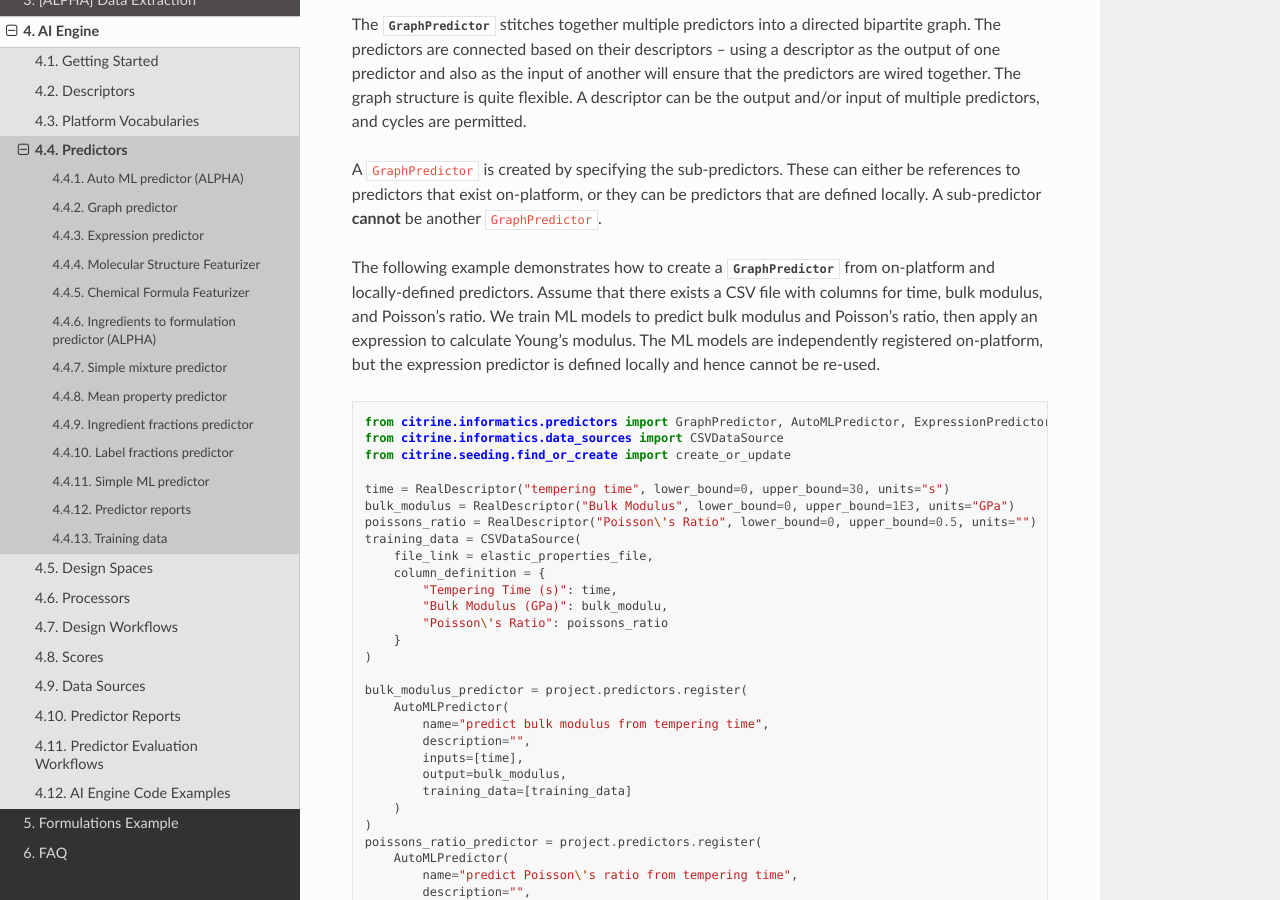
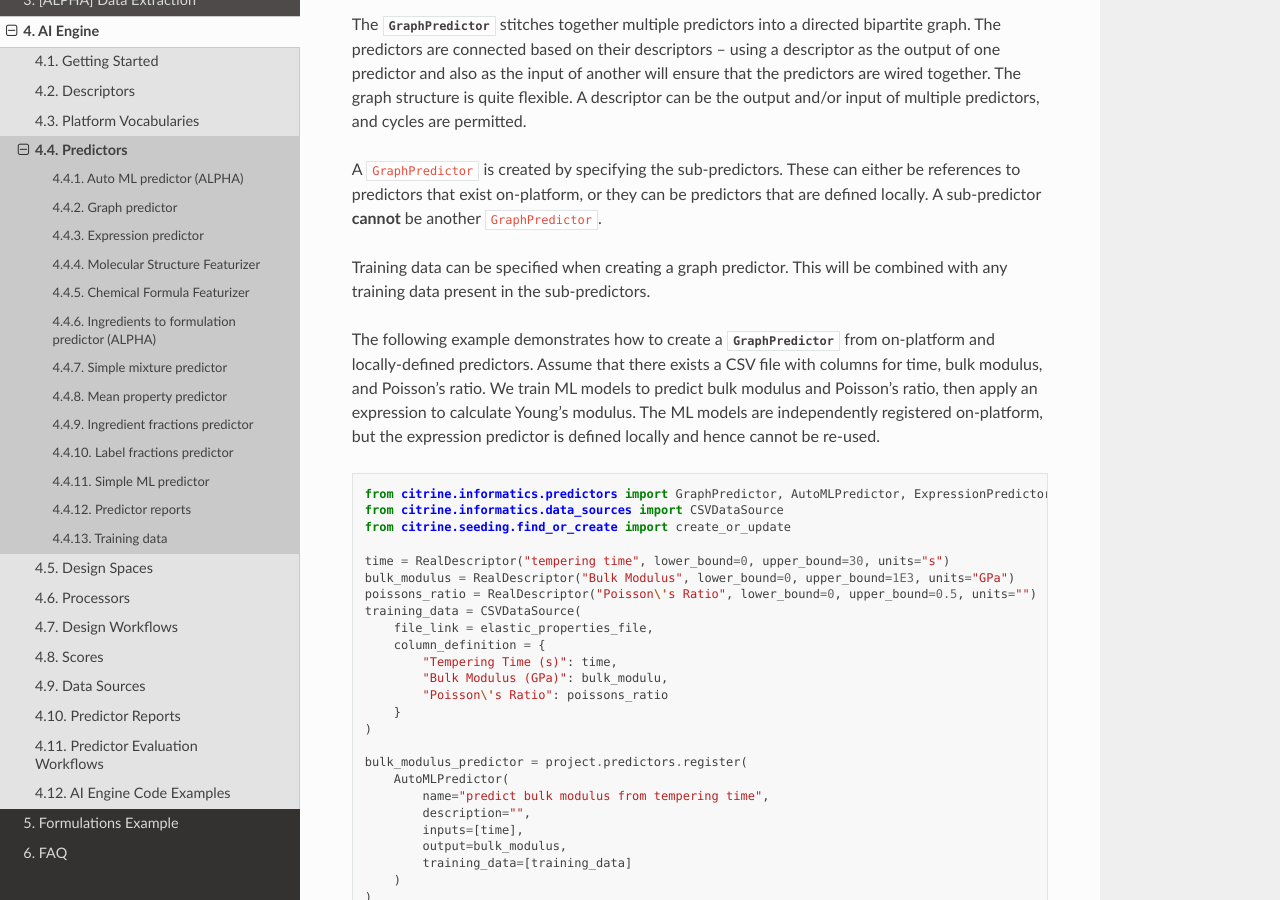
Before and after one commit to CitrineInformatics/citrine-python, a Sphinx documentation site: the page built from docs/source/workflows/predictors.rst, in a window 1280 px wide and 900 px high, scrolled down 1135 px. Built offline with Sphinx 7.4.7 and the Read the Docs theme 2.0.0, drawn with Linux system fonts in a browser that asks for light colours.

Commit message:
add a note about training data

```diff
--- a/docs/source/workflows/predictors.rst
+++ b/docs/source/workflows/predictors.rst
@@ -60,6 +60,9 @@ A descriptor can be the output and/or input of multiple predictors, and cycles a
 A ``GraphPredictor`` is created by specifying the sub-predictors.
 These can either be references to predictors that exist on-platform, or they can be predictors that are defined locally.
 A sub-predictor **cannot** be another ``GraphPredictor``.
+
+Training data can be specified when creating a graph predictor.
+This will be combined with any training data present in the sub-predictors.
 
 The following example demonstrates how to create a :class:`~citrine.informatics.predictors.graph_predictor.GraphPredictor` from on-platform and locally-defined predictors.
 Assume that there exists a CSV file with columns for time, bulk modulus, and Poisson's ratio.
```
